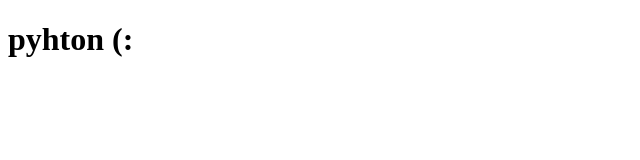
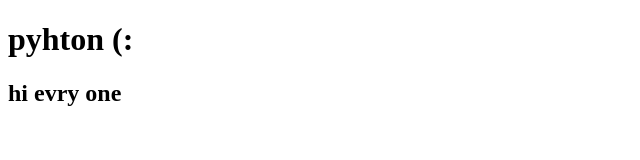
Before and after one commit to booyzxfx/techcapus-faisal, a plain HTML site: page index.html in a window 1280 px wide. Shown: the whole page, without its empty margins (0-640 px from the left). Drawn offline with Linux system fonts and the light colour scheme.

Commit message:
edit index

```diff
--- a/index.html
+++ b/index.html
@@ -5,5 +5,6 @@
 </head>
 <body>
 <h1>pyhton (:</h1>
+<H2>hi evry one</H2>
 </body>
 </html>
```
